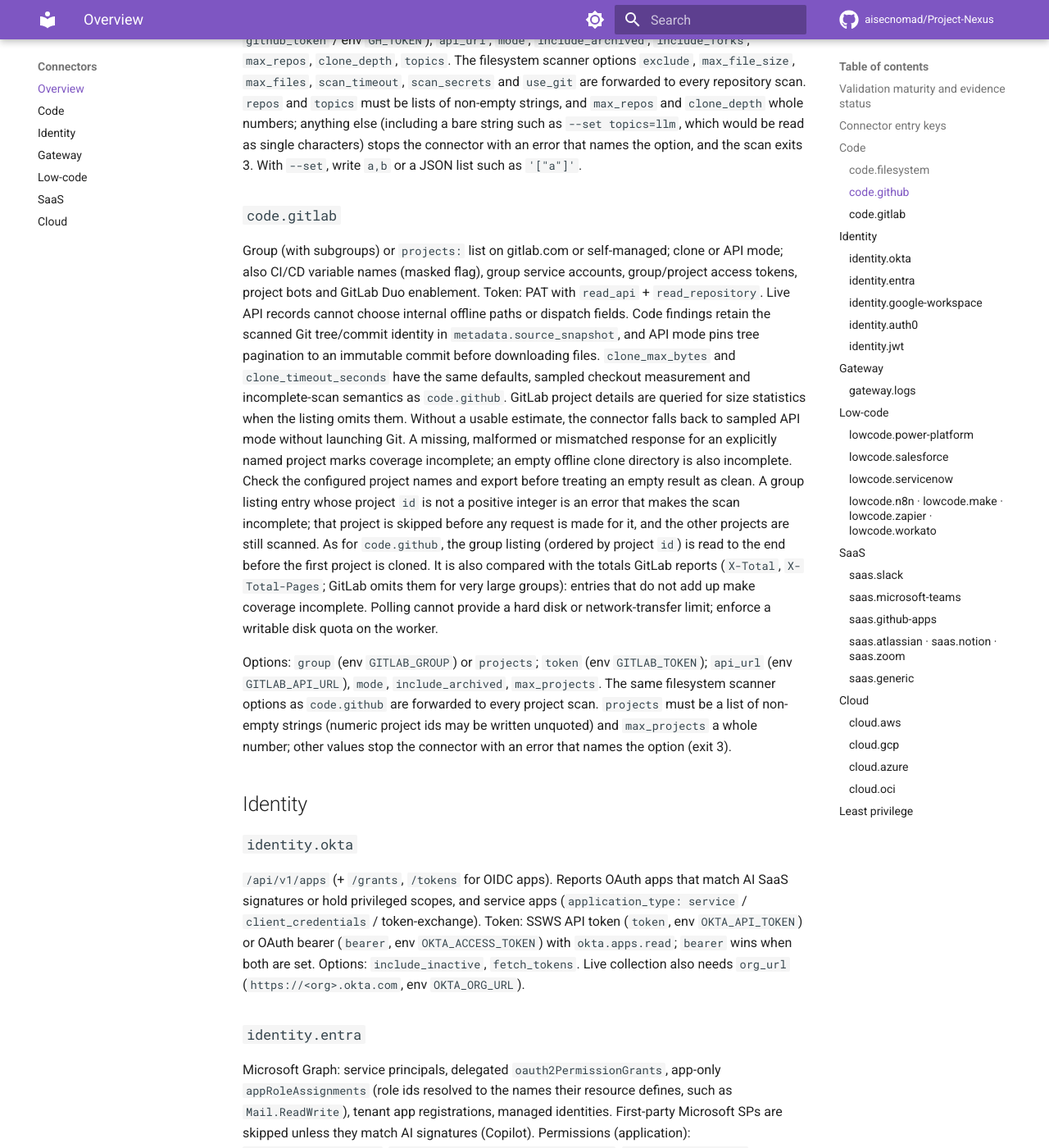
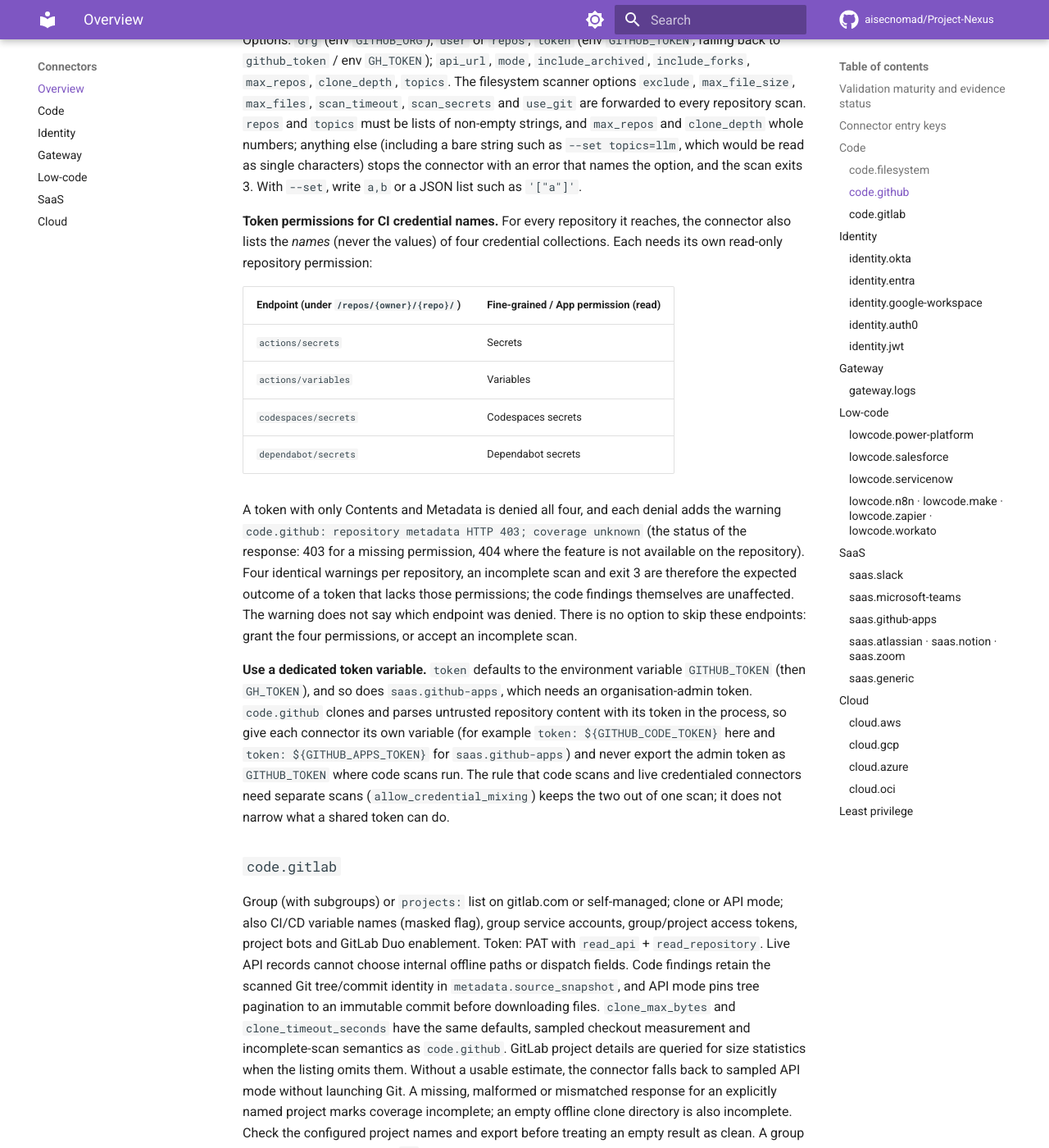
Before and after one commit to aisecnomad/Project-Nexus, an MkDocs documentation site: the page built from docs/connectors.md, in a window 1280 px wide and 1400 px high, scrolled down 5392 px. Shown: the whole window at 82% size. Built offline with MkDocs 1.6.1 and Material for MkDocs 9.7.7, drawn with Linux system fonts in a browser that asks for light colours; comment, search, counter and statistics services are not loaded; some of the changed text lies outside the part shown.

Commit message:
Document the GitHub token permissions the CI credential names need, and token separation
AI-assisted change; not independently reviewed.

code.github asks every repository for the names of four credential
collections: actions/secrets, actions/variables, codespaces/secrets and
dependabot/secrets. They need the Secrets, Variables, Codespaces secrets and
Dependabot secrets repository permissions respectively, not only Contents and
Metadata (the docs named a single secrets:read). With only Contents and
Metadata every repository adds four identical "repository metadata HTTP 403;
coverage unknown" warnings and the scan exits 3. The docs now list the four
endpoints and permissions, give the exact warning text, and say there is no
option to skip the endpoints. A test pins the four requests and the four
identical warnings.

code.github and saas.github-apps both read GITHUB_TOKEN by default. The rule
that code scans and live credentialed connectors run separately keeps them out
of one scan but does not narrow a shared token, so the docs (and the token
option description of saas.github-apps) tell operators to give each connector
a variable of its own.

Co-Authored-By: Claude Sonnet 5.5 <noreply@anthropic.com>
Claude-Session: https://claude.ai/code/session_01L5pu2sBsmH8Q4dcGNAf2oU
Signed-off-by: Claude <noreply@anthropic.com>

```diff
--- a/docs/connectors.md
+++ b/docs/connectors.md
@@ -164,8 +164,10 @@ elsewhere). See the [code connector guide](connectors/code.md) for details.
 Enumerates an organisation, a user or an explicit `repos:` list, fetches
 content by shallow clone (default) or the contents API (`mode: api`, bounded
 file sample) and runs the filesystem scanner. Adds CI secret/variable *names*
-matching LLM providers. Token: fine-grained PAT or GitHub App token with
-`contents:read`, `metadata:read`; `secrets:read` for secret names. Offline
+matching LLM providers. Token: a fine-grained PAT or GitHub App token with
+read-only **Contents** and **Metadata** (the clone or API snapshot) and the four
+repository permissions listed below (CI credential names); a classic PAT needs the
+`repo` scope. Offline
 input: a directory of clones. Code findings retain the scanned Git tree/commit
 identity in `metadata.source_snapshot`; API blob bytes are checked against their
 enumerated Git object IDs.
@@ -221,6 +223,36 @@ and `max_repos` and `clone_depth` whole numbers; anything else (including a bare
 string such as `--set topics=llm`, which would be read as single characters)
 stops the connector with an error that names the option, and the scan exits 3.
 With `--set`, write `a,b` or a JSON list such as `'["a"]'`.
+
+**Token permissions for CI credential names.** For every repository it reaches,
+the connector also lists the *names* (never the values) of four credential
+collections. Each needs its own read-only repository permission:
+
+| Endpoint (under `/repos/{owner}/{repo}/`) | Fine-grained / App permission (read) |
+|---|---|
+| `actions/secrets` | Secrets |
+| `actions/variables` | Variables |
+| `codespaces/secrets` | Codespaces secrets |
+| `dependabot/secrets` | Dependabot secrets |
+
+A token with only Contents and Metadata is denied all four, and each denial adds
+the warning `code.github: repository metadata HTTP 403; coverage unknown` (the
+status of the response: 403 for a missing permission, 404 where the feature is
+not available on the repository). Four identical warnings per repository, an
+incomplete scan and exit 3 are therefore the expected outcome of a token that
+lacks those permissions; the code findings themselves are unaffected. The
+warning does not say which endpoint was denied. There is no option to skip these
+endpoints: grant the four permissions, or accept an incomplete scan.
+
+**Use a dedicated token variable.** `token` defaults to the environment variable
+`GITHUB_TOKEN` (then `GH_TOKEN`), and so does `saas.github-apps`, which needs an
+organisation-admin token. `code.github` clones and parses untrusted repository
+content with its token in the process, so give each connector its own variable
+(for example `token: ${GITHUB_CODE_TOKEN}` here and `token: ${GITHUB_APPS_TOKEN}`
+for `saas.github-apps`) and never export the admin token as `GITHUB_TOKEN` where
+code scans run. The rule that code scans and live credentialed connectors need
+separate scans (`allow_credential_mixing`) keeps the two out of one scan; it does
+not narrow what a shared token can do.
 
 ### `code.gitlab`
 Group (with subgroups) or `projects:` list on gitlab.com or self-managed;
@@ -466,6 +498,11 @@ coding agents), Copilot billing/seat settings, fine-grained PATs approved for
 the org. An installation is reported when its slug or its words match an AI
 signature or an AI-like name; `include_unrecognized_apps: true` also reports
 other write-capable apps, tagged `unrecognized-app` at possible confidence.
+`token` (env `GITHUB_TOKEN`) must be an organisation-admin token. Name a variable
+of its own for it (for example `token: ${GITHUB_APPS_TOKEN}`) rather than relying
+on `GITHUB_TOKEN`, which `code.github` reads by default for a token that clones
+untrusted repositories; the rule that code scans and live connectors run
+separately does not narrow a shared token's scope.
 
 ### `saas.atlassian` · `saas.notion` · `saas.zoom`
 UPM user-installed apps (Jira/Confluence) and Notion bot users. Zoom's
```
Also changed, not shown: docs/connectors/code.md (+6 -2 lines), 2 other files.
